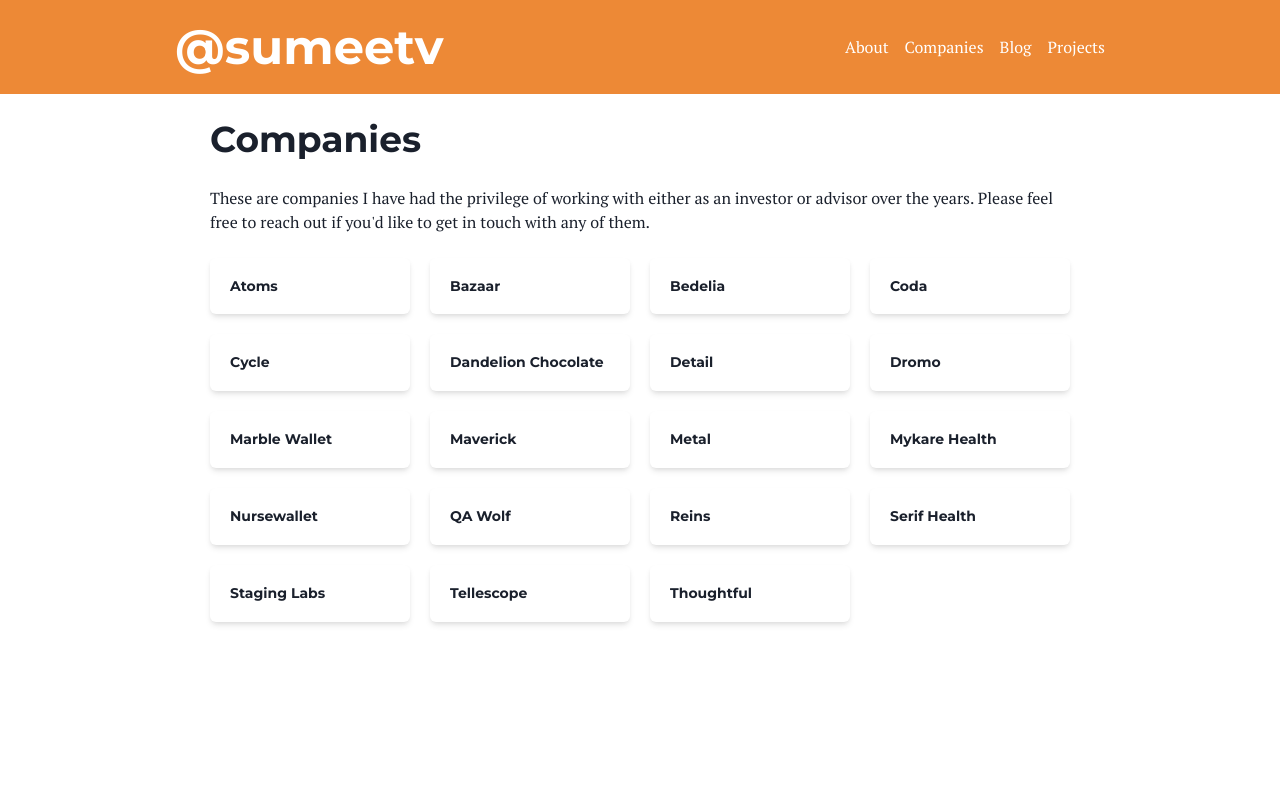
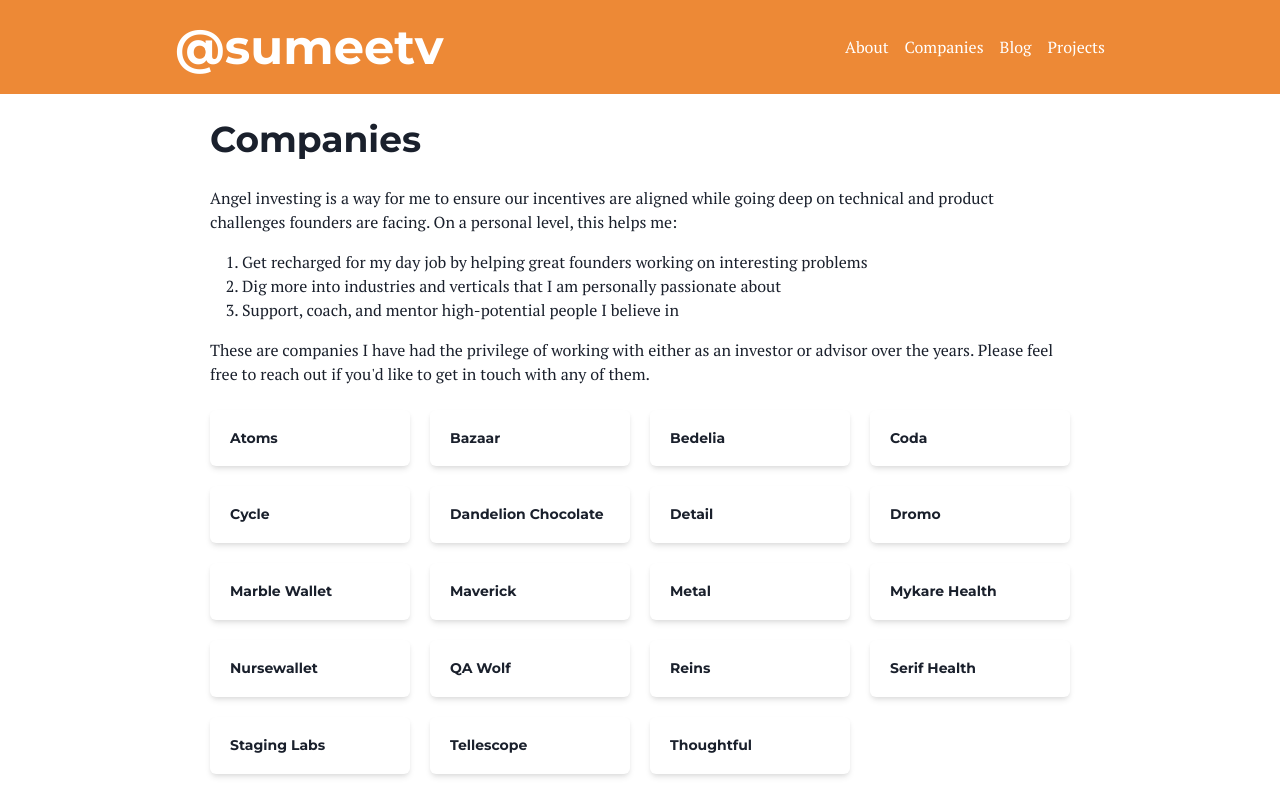
Before and after one commit to sumeetv/chord-finder, a Next.js app: page /companies in a window 1280 px wide. Built offline with nearby package versions, Linux system fonts and the light colour scheme.

Commit message:
Start updating companies slide. Add copy on investing philosophy.

```diff
--- a/src/app/companies/page.tsx
+++ b/src/app/companies/page.tsx
@@ -2,7 +2,7 @@
 
 import React from 'react';
 
-import { Heading, Text, Wrap, WrapItem } from "@chakra-ui/react";
+import { Heading, ListItem, OrderedList, Text, Wrap, WrapItem } from "@chakra-ui/react";
 
 import { CompanyList } from '@/lib/companies';
 import CompanyLink from '@/components/company-link';
@@ -25,6 +25,15 @@
             <Heading>Companies</Heading>
             <br />
             <Text>
+                {`Angel investing is a way for me to ensure our incentives are aligned while going deep on technical and
+                product challenges founders are facing. On a personal level, this helps me:`}
+            </Text>
+            <OrderedList p={'1rem'}>
+                <ListItem>{`Get recharged for my day job by helping great founders working on interesting problems`}</ListItem>
+                <ListItem>{`Dig more into industries and verticals that I am personally passionate about`}</ListItem>
+                <ListItem>{`Support, coach, and mentor high-potential people I believe in`}</ListItem>
+            </OrderedList>
+            <Text>
                 {`These are companies I have had the privilege of working with either as an investor or advisor over the years.
                 Please feel free to reach out if you'd like to get in touch with any of them.`}
             </Text>
```
